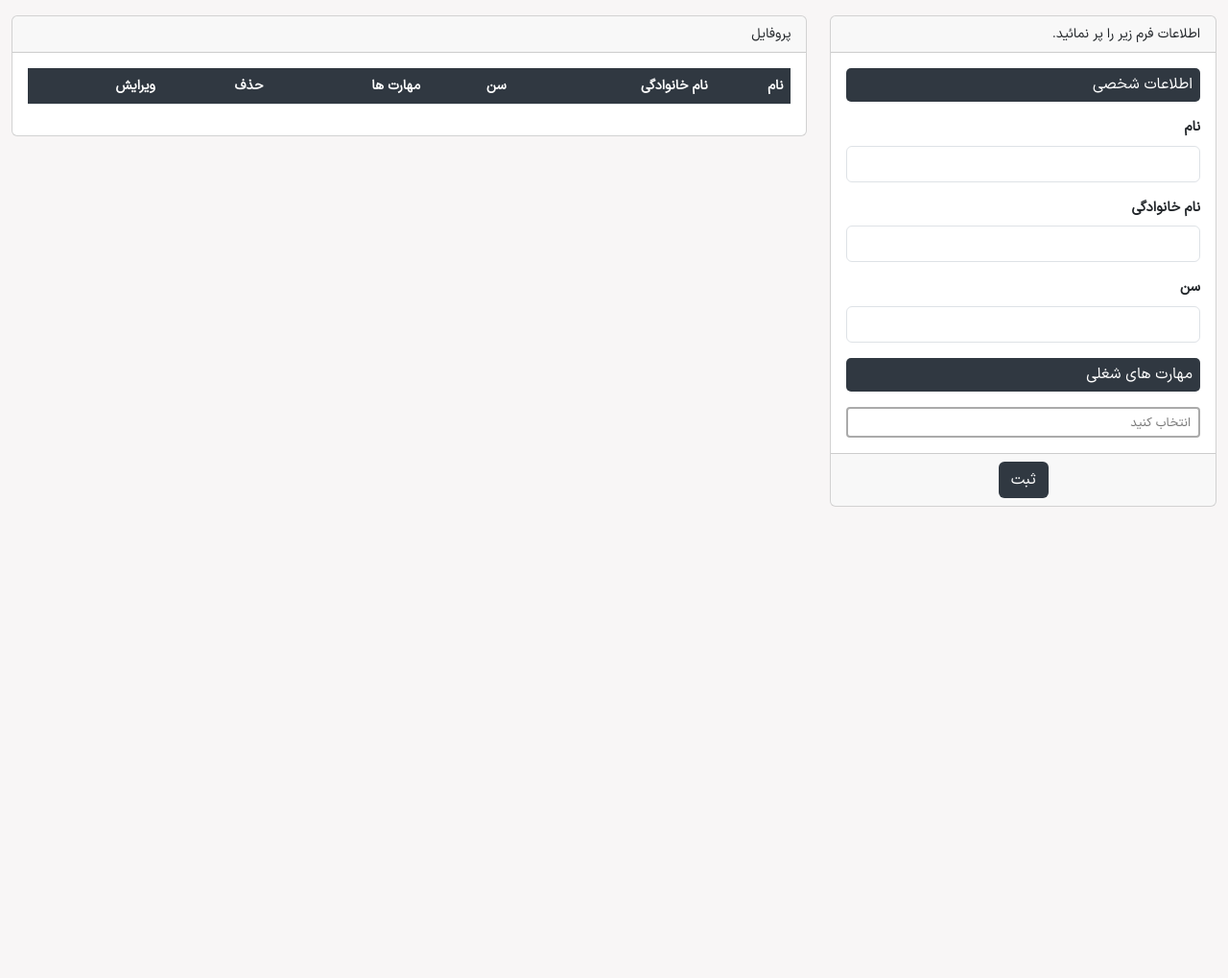
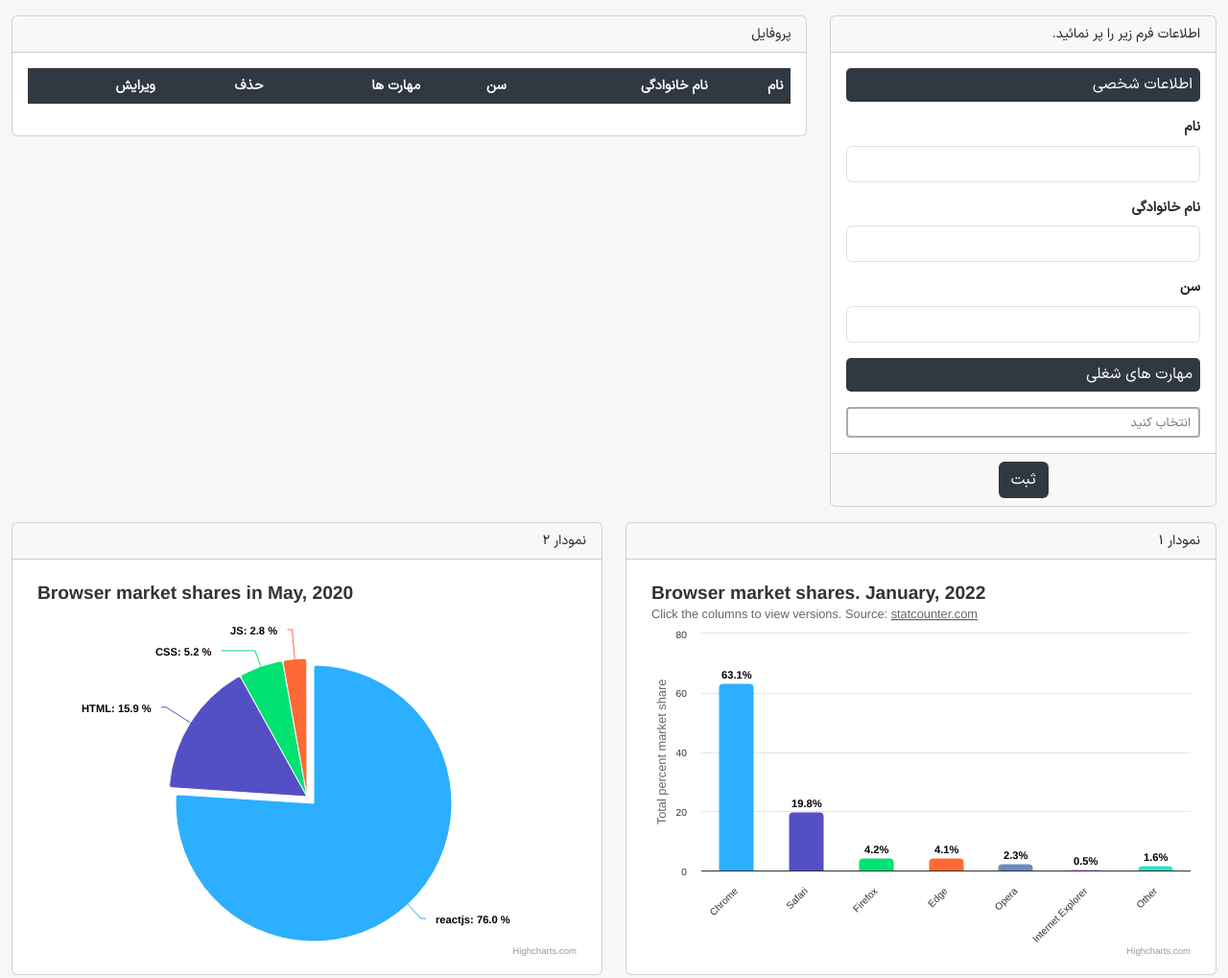
Before and after one commit to reyhanehSP/ariana_task, a website: page index.html in a window 1280 px wide. Shown: the whole page at 96% size. Before the commit the page ends 800 px from the top, so only its background shows below. Drawn offline with Linux system fonts and the light colour scheme; files whose address does not match are found by name.

Commit message:
add charts

```diff
--- a/index.html
+++ b/index.html
@@ -80,6 +80,24 @@
         </div>
     </div>
 
+    <div class="row m-0 my-3">
+        <div class="col-lg-6">
+            <div class="card">
+                <div class="card-header">نمودار 1</div>
+                <div class="card-body">
+                    <div  id="colum-chart"></div>
+                </div>
+            </div>
+        </div>
+        <div class="col-lg-6">
+            <div class="card">
+                <div class="card-header">نمودار 2</div>
+                <div class="card-body">
+                    <div  id="pie-chart"></div>
+                </div>
+            </div>
+        </div>
+    </div>
     <div class="modal fade" id="editModal" tabindex="-1" aria-labelledby="editModalLabel" aria-hidden="true">
         <div class="modal-dialog">
           <div class="modal-content">
@@ -187,6 +205,154 @@
             }
         })
 
+        // Data retrieved from https://gs.statcounter.com/browser-market-share#monthly-202201-202201-bar
+
+// Create the chart
+Highcharts.chart('colum-chart', {
+    chart: {
+        type: 'column'
+    },
+    title: {
+        align: 'left',
+        text: 'Browser market shares. January, 2022'
+    },
+    subtitle: {
+        align: 'left',
+        text: 'Click the columns to view versions. Source: <a href="http://statcounter.com" target="_blank">statcounter.com</a>'
+    },
+    accessibility: {
+        announceNewData: {
+            enabled: true
+        }
+    },
+    xAxis: {
+        type: 'category'
+    },
+    yAxis: {
+        title: {
+            text: 'Total percent market share'
+        }
+
+    },
+    legend: {
+        enabled: false
+    },
+    plotOptions: {
+        series: {
+            borderWidth: 0,
+            dataLabels: {
+                enabled: true,
+                format: '{point.y:.1f}%'
+            }
+        }
+    },
+
+    tooltip: {
+        headerFormat: '<span style="font-size:11px">{series.name}</span><br>',
+        pointFormat: '<span style="color:{point.color}">{point.name}</span>: <b>{point.y:.2f}%</b> of total<br/>'
+    },
+
+    series: [
+        {
+            name: 'Browsers',
+            colorByPoint: true,
+            data: [
+
+                {
+                    name: 'Chrome',
+                    y: 63.06,
+                    drilldown: 'Chrome'
+                },
+                {
+                    name: 'Safari',
+                    y: 19.84,
+                    drilldown: 'Safari'
+                },
+                {
+                    name: 'Firefox',
+                    y: 4.18,
+                    drilldown: 'Firefox'
+                },
+                {
+                    name: 'Edge',
+                    y: 4.12,
+                    drilldown: 'Edge'
+                },
+                {
+                    name: 'Opera',
+                    y: 2.33,
+                    drilldown: 'Opera'
+                },
+                {
+                    name: 'Internet Explorer',
+                    y: 0.45,
+                    drilldown: 'Internet Explorer'
+                },
+                {
+                    name: 'Other',
+                    y: 1.582,
+                    drilldown: null
+                }
+            ]
+        }
+    ],
+
+
+});
+// Data retrieved from https://netmarketshare.com
+Highcharts.chart('pie-chart', {
+    chart: {
+        plotBackgroundColor: null,
+        plotBorderWidth: null,
+        plotShadow: false,
+        type: 'pie'
+    },
+    title: {
+        text: 'Browser market shares in May, 2020',
+        align: 'left'
+    },
+    tooltip: {
+        pointFormat: '{series.name}: <b>{point.percentage:.1f}%</b>'
+    },
+    accessibility: {
+        point: {
+            valueSuffix: '%'
+        }
+    },
+    plotOptions: {
+        pie: {
+            allowPointSelect: true,
+            cursor: 'pointer',
+            dataLabels: {
+                enabled: true,
+                format: '<b>{point.name}</b>: {point.percentage:.1f} %'
+            }
+        }
+    },
+    series: [{
+        name: 'Brands',
+        colorByPoint: true,
+        data: [
+            {
+            name: 'reactjs',
+            y: 70.67,
+            sliced: true,
+            selected: true
+        },
+        {
+            name: 'HTML',
+            y: 14.77
+        },  {
+            name: 'CSS',
+            y: 4.86
+        }, {
+            name: 'JS',
+            y: 2.63
+        }]
+    }]
+});
+
+
     </script>
 </body>
 
```
